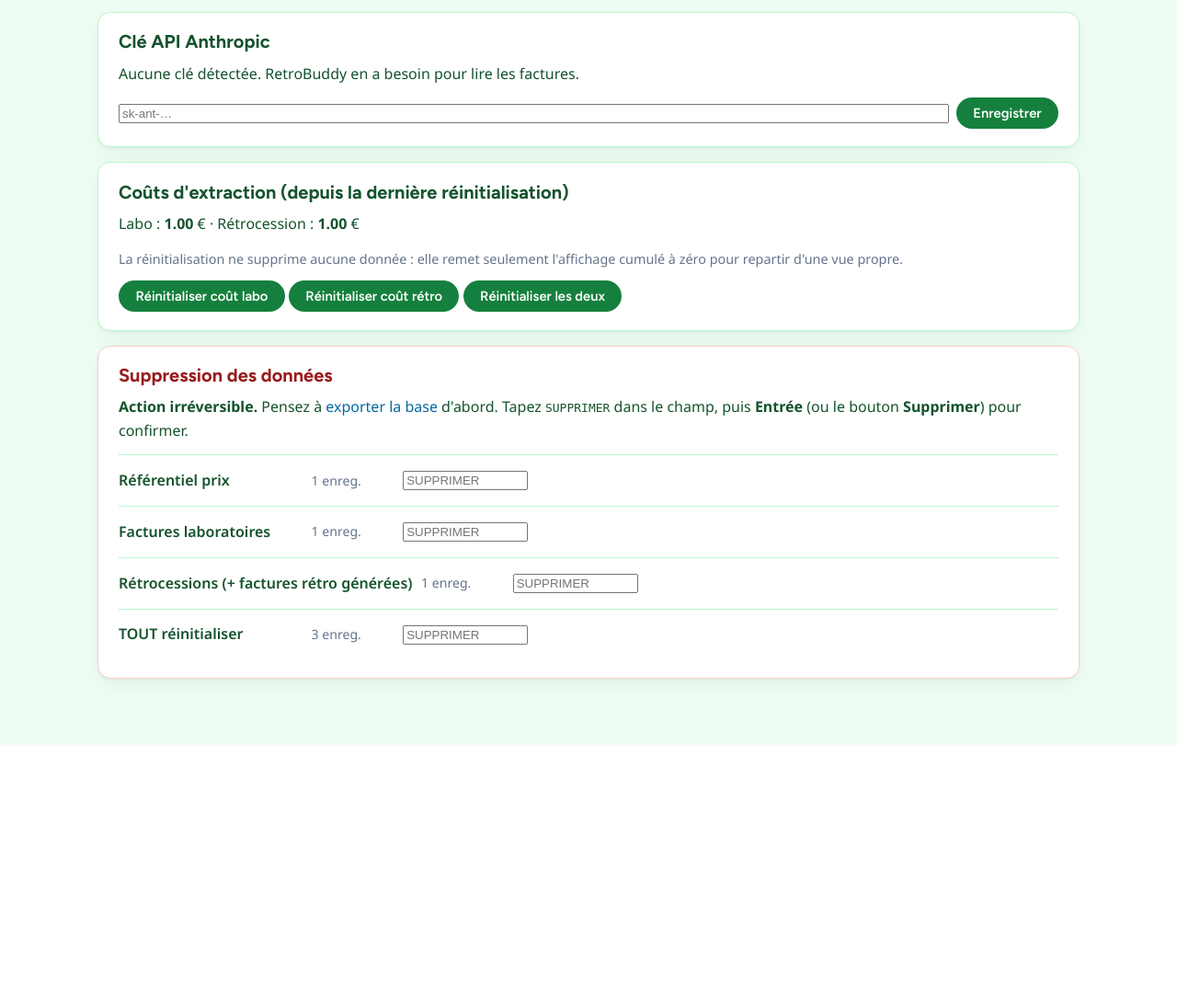
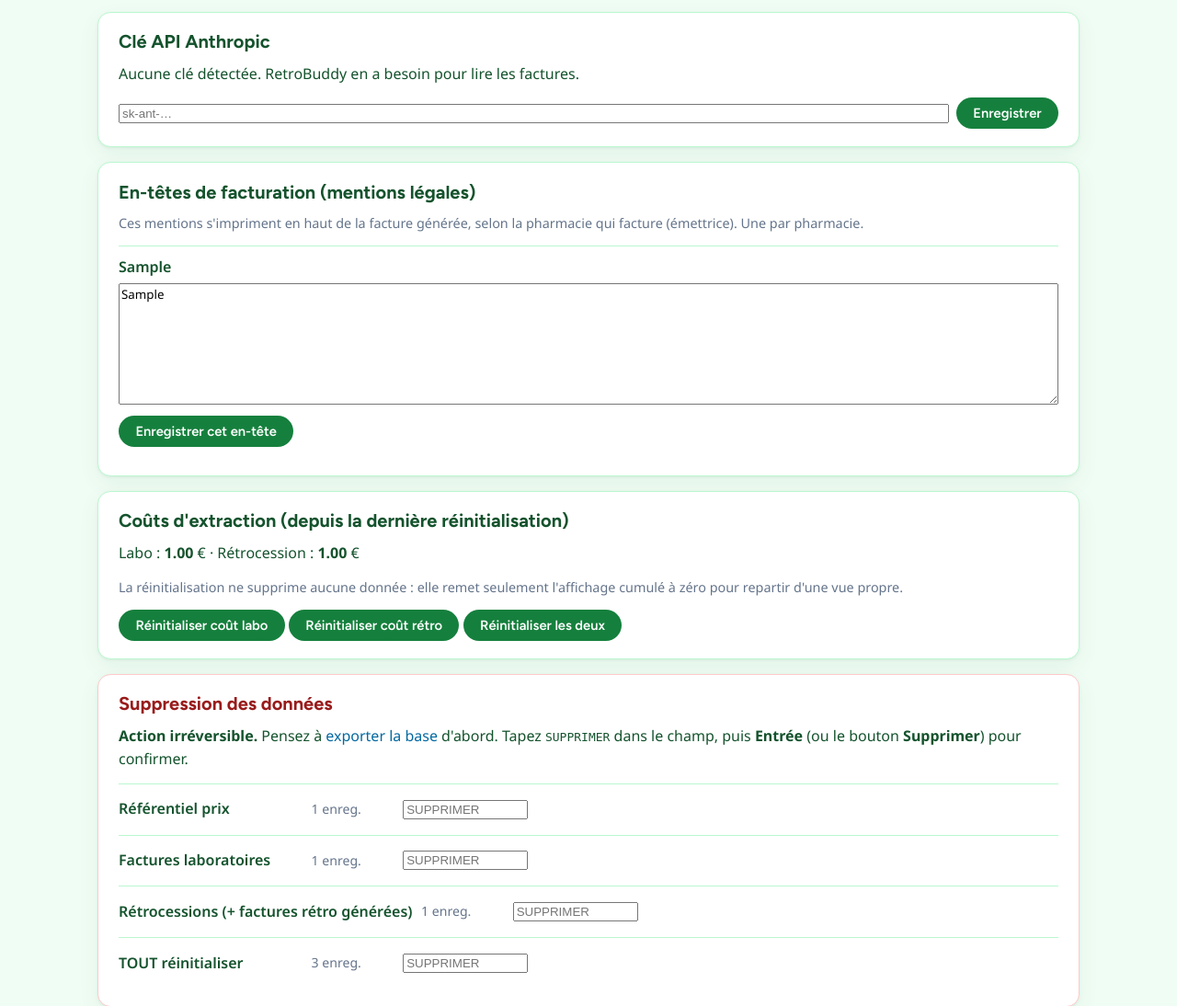
Before and after one commit to jeydead81/RetroBuddy, a FastAPI app: page /reglages in a window 1280 px wide. Shown: the part 189-1283 px from the top of the page at 92% size. Before the commit the page ends 999 px from the top, so only its background shows below. Run offline with FastAPI, Linux system fonts and the light colour scheme; tables that the repository leaves empty hold one stand-in row (values such as "Sample post").

Commit message:
feat(facture): en-tête légal par pharmacie émettrice + quantités en entier
En-têtes :
- Table entetes_facture (emettrice -> mentions), éditable dans ⚙ Réglages
  (une zone de texte par pharmacie émettrice détectée).
- La facture générée (aperçu + PDF/Excel/CSV) imprime les mentions légales de
  l'émettrice en haut. Matching tolérant (casse/espaces) sur le nom d'émettrice.
- Aucune donnée réelle dans le dépôt : les mentions vivent dans la base locale
  (data/, gitignorée), saisies via Réglages.

Quantités :
- Helper fmt_qte (3.0 -> "3", fraction réelle conservée) + filtre Jinja « qte »,
  appliqué partout où une quantité s'affiche (facture, résolution, lignes rétro,
  fiche labo) et dans les 3 exports.

Tests : 196 verts (+6).

Co-Authored-By: Claude Opus 4.8 <noreply@anthropic.com>

```diff
--- a/app/db.py
+++ b/app/db.py
@@ -78,6 +78,10 @@ CREATE TABLE IF NOT EXISTS abreviations_labo (
 CREATE TABLE IF NOT EXISTS parametres (
   cle TEXT PRIMARY KEY, valeur TEXT
 );
+
+CREATE TABLE IF NOT EXISTS entetes_facture (
+  emettrice TEXT PRIMARY KEY, mentions TEXT
+);
 """
 
 # Colonnes ajoutées après la V1 initiale. Migration idempotente : la base
--- a/app/main.py
+++ b/app/main.py
@@ -7,6 +7,7 @@ from fastapi.templating import Jinja2Templates
 
 from app.config import charger_config, enregistrer_cle_api
 from app.db import get_connection, init_db
+from app.format_util import fmt_qte
 from app.temps1.extraction_ia import ClaudeExtractor
 from app.temps1.pdf_reader import lire_pdf
 from app.temps1 import selection
@@ -25,6 +26,7 @@ from app.temps4.recalcul import recalculer_prix_facture
 from app.jobs import RegistreJobs, lancer_job
 
 TEMPLATES = Jinja2Templates(directory="app/ui/templates")
+TEMPLATES.env.filters["qte"] = fmt_qte   # affiche les quantités en entier (3.0 -> 3)
 
 
 def get_extractor():
@@ -697,13 +699,32 @@ def creer_app(db_path="data/retrocession.db") -> FastAPI:
                 "lignes_facture": n("lignes_facture"), "retro": n("retro_documents"),
                 "retro_lignes": n("retro_lignes")}
 
+    def _entetes_facturation():
+        c = conn()
+        emetteurs = {r["pharmacie_emettrice"] for r in c.execute(
+            "SELECT DISTINCT pharmacie_emettrice FROM retro_documents "
+            "WHERE pharmacie_emettrice IS NOT NULL AND pharmacie_emettrice != ''")}
+        stored = {r["emettrice"]: r["mentions"] for r in c.execute(
+            "SELECT emettrice, mentions FROM entetes_facture")}
+        emetteurs |= set(stored)
+        return [{"emettrice": e, "mentions": stored.get(e, "")} for e in sorted(emetteurs)]
+
     @app.get("/reglages", response_class=HTMLResponse)
     def reglages(request: Request):
         cle_presente, cle_masquee = _cle_info()
         return TEMPLATES.TemplateResponse(request, "reglages.html", {
             "cle_presente": cle_presente, "cle_masquee": cle_masquee,
-            "compteurs": _compteurs_donnees(),
+            "compteurs": _compteurs_donnees(), "entetes": _entetes_facturation(),
             "cout_labo": _cout_total(), "cout_retro": _cout_total_retro()})
+
+    @app.post("/entetes/maj")
+    def entetes_maj(emettrice: str = Form(...), mentions: str = Form("")):
+        c = conn()
+        c.execute("INSERT INTO entetes_facture (emettrice, mentions) VALUES (?, ?) "
+                  "ON CONFLICT(emettrice) DO UPDATE SET mentions=excluded.mentions",
+                  (emettrice.strip(), mentions))
+        c.commit()
+        return RedirectResponse("/reglages?ok=entete", status_code=303)
 
     @app.post("/config/cle")
     def config_cle(cle: str = Form(...), retour: str = Form("/reglages")):
--- a/app/ui/templates/facture_labo.html
+++ b/app/ui/templates/facture_labo.html
@@ -63,7 +63,7 @@
     <td>{{ l["code"] or l["code_interne"] or "—" }}{% if l["checksum_ok"] == 0 and l["code"] %} <span class="pastille">code ?</span>{% endif %}</td>
     <td>{{ l["type_code"] or "" }}</td>
     <td>{{ l["designation"] }}</td>
-    <td>{{ l["qte"] if l["qte"] is not none else "" }}</td>
+    <td>{{ l["qte"] | qte }}</td>
     <td>{{ "%.4f"|format(l["prix_brut"]) if l["prix_brut"] is not none else "" }}</td>
     <td>{{ "%.2f"|format(l["remise_pct"]) if l["remise_pct"] is not none else "" }}</td>
     <td>{% if l["prix_net"] is not none %}{{ "%.4f"|format(l["prix_net"]) }}{% else %}<span class="pastille-warn">manquant</span>{% endif %}</td>
--- a/app/ui/templates/reglages.html
+++ b/app/ui/templates/reglages.html
@@ -52,6 +52,24 @@
 </div>
 
 <div class="carte">
+  <h2>En-têtes de facturation (mentions légales)</h2>
+  <p style="color:var(--grey); font-size:.9rem;">Ces mentions s'impriment en haut de la facture
+     générée, selon la pharmacie qui facture (émettrice). Une par pharmacie.</p>
+  {% if ok == 'entete' %}<p class="flash-ok">✓ En-tête enregistré.</p>{% endif %}
+  {% for e in entetes %}
+  <form action="/entetes/maj" method="post" style="margin:.7rem 0; padding-top:.6rem; border-top:1px solid var(--border);">
+    <label style="font-weight:600;">{{ e.emettrice }}</label>
+    <input type="hidden" name="emettrice" value="{{ e.emettrice }}">
+    <textarea name="mentions" rows="7" style="width:100%; font-family:inherit; margin:.3rem 0;"
+      placeholder="Nom, capital social, gérant, adresse, SIRET, TVA intracommunautaire…">{{ e.mentions }}</textarea>
+    <button type="submit">Enregistrer cet en-tête</button>
+  </form>
+  {% else %}
+  <p style="color:var(--grey);">Aucune pharmacie émettrice détectée — importez des factures LGO à l'étape 2.</p>
+  {% endfor %}
+</div>
+
+<div class="carte">
   <h2>Coûts d'extraction (depuis la dernière réinitialisation)</h2>
   <p>Labo : <strong>{{ "%.2f"|format(cout_labo) }}</strong> € ·
      Rétrocession : <strong>{{ "%.2f"|format(cout_retro) }}</strong> €</p>
--- a/app/ui/templates/resolution.html
+++ b/app/ui/templates/resolution.html
@@ -32,7 +32,7 @@
   <tr data-id="{{ r['id'] }}" class="ligne {{ r['statut_ecart'] }}">
     <td>{{ r["designation"] }}</td>
     <td>{{ r["code"] }}</td>
-    <td>{{ r["qte"] }}</td>
+    <td>{{ r["qte"] | qte }}</td>
     <td>{{ r["bl_numero"] }}</td>
     <td>{{ r["bl_date"] }}</td>
     <td>{% if r["statut_ecart"] == "orange" %}{{ r["code_resolu"] }} <small>({{ "%.2f"|format(r["score_match"] or 0) }})</small>{% endif %}</td>
--- a/app/ui/templates/retro_lignes.html
+++ b/app/ui/templates/retro_lignes.html
@@ -28,7 +28,7 @@
       <th>Qté</th><th>TVA</th><th>PA net</th><th>Statut</th></tr>
   {% for r in rows %}
     <tr><td>{{ r["numero"] }}</td><td>{{ r["bl_numero"] }}</td><td>{{ r["bl_date"] }}</td>
-        <td>{{ r["designation"] }}</td><td>{{ r["code"] }}</td><td>{{ r["qte"] }}</td>
+        <td>{{ r["designation"] }}</td><td>{{ r["code"] }}</td><td>{{ r["qte"] | qte }}</td>
         <td>{{ r["tva"] }}</td><td>{{ r["prix_net"] }}</td>
         <td>{{ ui.badge(r["statut_ecart"]) }}</td></tr>
   {% else %}
```
Also changed, not shown: app/format_util.py (added, +12 -0 lines), app/temps4/export_csv.py (+7 -1 lines), app/temps4/export_pdf.py (+9 -3 lines), app/temps4/export_xlsx.py (+7 -2 lines), app/temps4/facture_builder.py (+13 -1 lines), app/ui/templates/facture.html (+6 -1 lines), tests/test_facture_export.py (+35 -0 lines), tests/test_format.py (added, +15 -0 lines).
